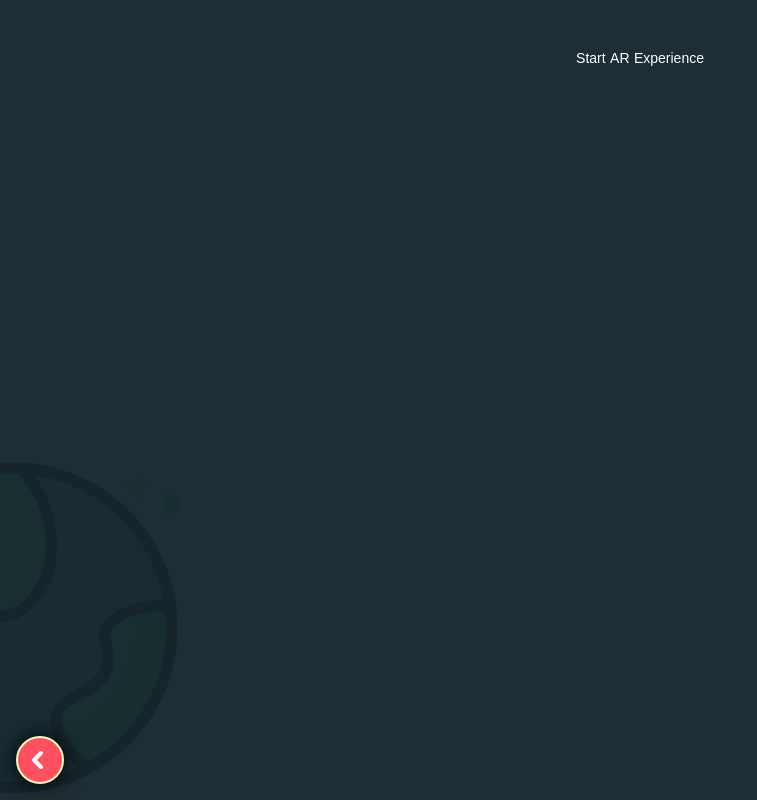
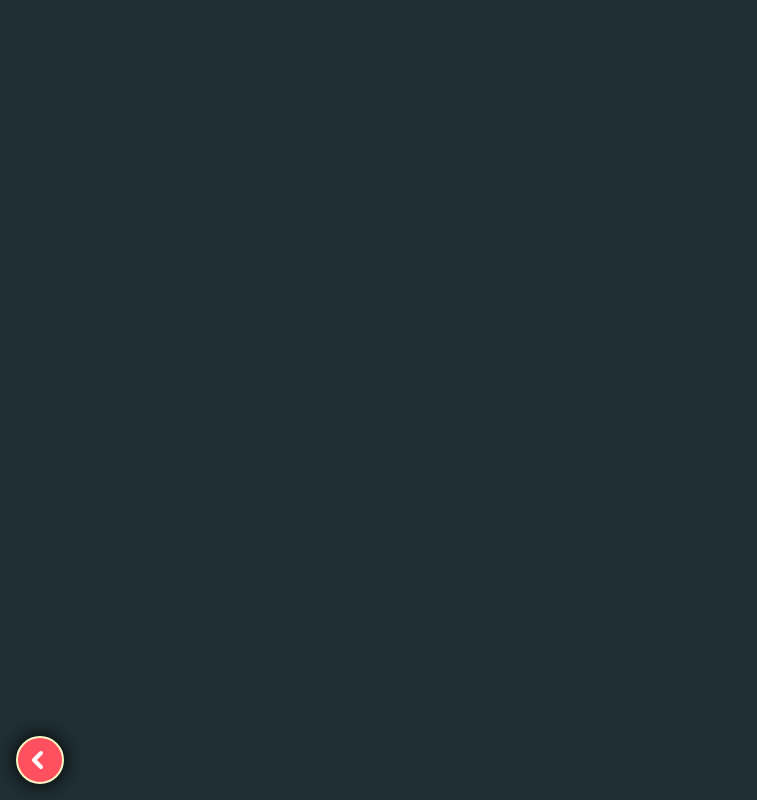
Before and after one commit to sinaAminiNextJs/bazzin, a Next.js app: page /earthThD/earthARcopy in a window 1280 px wide. Shown: the whole page, without its empty margins (0-757 px from the left). Built offline with nearby package versions, Linux system fonts and the light colour scheme; a web font is replaced by a local one.

Commit message:
remove custom button

```diff
--- a/app/earthThD/earthARcopy/page.tsx
+++ b/app/earthThD/earthARcopy/page.tsx
@@ -12,33 +12,8 @@ export default function ARPage() {
   const [showAR, setShowAR] = useState(false);
   const modelViewerRef = useRef<ModelViewerElement>(null);
 
-  const startAR = () => {
-    setShowAR(true);
-    // نمایش مدل با تاخیر برای اطمینان از لود کامل
-    setTimeout(() => {
-      modelViewerRef.current?.dismissPoster?.();
-    }, 300);
-  };
-
   return (
     <section className="relative w-full min-h-screen text-white flex flex-col items-center bg-mybg/96 overflow-hidden">
-      {/* پس‌زمینه */}
-      <div
-        className={`absolute top-0 left-0 -z-10 w-full h-screen  ${
-          showAR ? "hidden" : "block"
-        }`}
-      >
-        <img
-          src="/clipart/earth.png"
-          alt="Earth"
-          className="w-40 absolute top-20 -right-3"
-        />
-        <img
-          src="/clipart/earth.png"
-          alt="Earth"
-          className="w-96 absolute -bottom-7 -left-44"
-        />
-      </div>
       <div
         className={`absolute top-0 left-0 z-50 w-full h-screen mx-auto bg-white shadow transition-all flex flex-col items-center justify-center ${
           showAR ? "block" : "hidden"
@@ -109,13 +84,6 @@ export default function ARPage() {
         </model-viewer>
       </div>
 
-      <button
-        onClick={startAR}
-        className="fixed top-10 z-50 w-[200px] h-[40px] rounded-full flex items-center justify-center text-white bg-res-100 text-sm"
-      >
-        Start AR Experience
-      </button>
-
       <BackButton pathName="/menu" />
     </section>
   );
```
Also changed, not shown: app/earthThD/earthAR/components/AREarth.tsx (+0 -218 lines).
